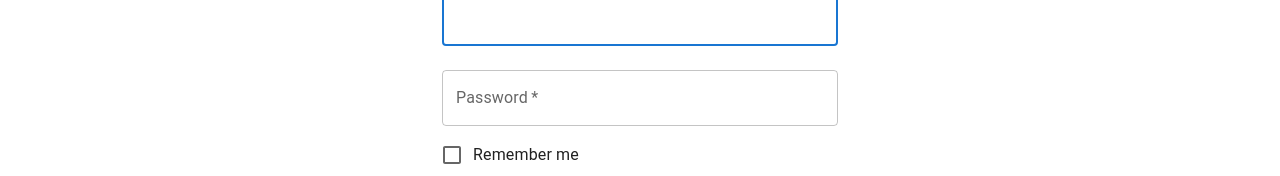
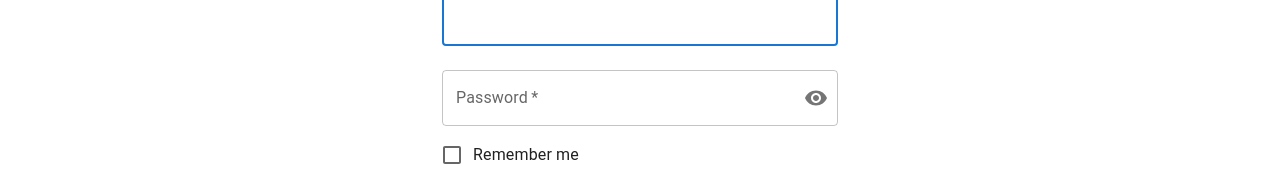
Before and after one commit to anuj1511/stock-market-ui, a Next.js app in the folder stock-market/: page /signin in a window 1280 px wide. Shown: the part 250-426 px from the top of the page. Built offline with nearby package versions, Linux system fonts and the light colour scheme.

Commit message:
added eye button for signin and signup

```diff
--- a/stock-market/app/signin/page.tsx
+++ b/stock-market/app/signin/page.tsx
@@ -16,10 +16,22 @@ import Container from "@mui/material/Container";
 import { createTheme, ThemeProvider } from "@mui/material/styles";
 
 import Copyright from "../ui/utility/Copyright";
+import { IconButton, InputAdornment } from "@mui/material";
+import { Visibility, VisibilityOff } from "@mui/icons-material";
 
 const defaultTheme = createTheme();
 
 export default function SignIn() {
+  const [showPassword, setShowPassword] = React.useState(false);
+
+  const handleClickShowPassword = () => {
+    setShowPassword((prevShowPassword) => !prevShowPassword);
+  };
+
+  const handleMouseDownPassword = (event: React.MouseEvent<HTMLButtonElement>) => {
+    event.preventDefault();
+  };
+
   const handleSubmit = (event: React.FormEvent<HTMLFormElement>) => {
     event.preventDefault();
     const data = new FormData(event.currentTarget);
@@ -69,9 +81,22 @@ export default function SignIn() {
               fullWidth
               name="password"
               label="Password"
-              type="password"
+              type={showPassword ? "text" : "password"}
               id="password"
               autoComplete="current-password"
+              InputProps={{
+                endAdornment: (
+                  <InputAdornment position="end">
+                    <IconButton
+                      onClick={handleClickShowPassword}
+                      onMouseDown={handleMouseDownPassword}
+                      edge="end"
+                    >
+                      {showPassword ? <VisibilityOff /> : <Visibility />}
+                    </IconButton>
+                  </InputAdornment>
+                ),
+              }}
             />
             <FormControlLabel
               control={<Checkbox value="remember" color="primary" />}
@@ -87,7 +112,7 @@ export default function SignIn() {
             </Button>
             <Grid container>
               <Grid item xs>
-                <Link href="#" variant="body2">
+                <Link href="/forgot-password" variant="body2">
                   Forgot password?
                 </Link>
               </Grid>
```
Also changed, not shown: stock-market/app/forgot-password/page.tsx (added, +8 -0 lines), stock-market/app/signup/page.tsx (+28 -1 lines).
